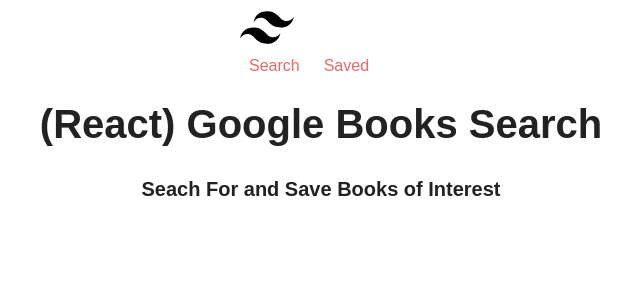
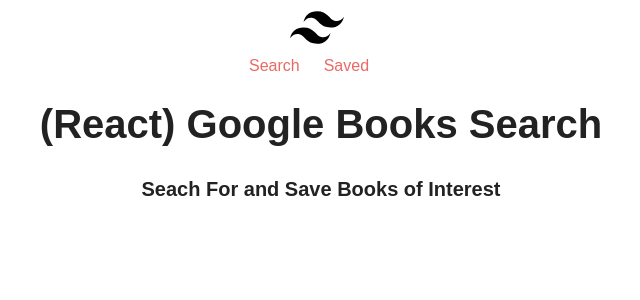
Before and after one commit to kevans0625/Google-Book, a React (Create React App) app in the folder client/: page / in a window 1280 px wide. Shown: the top 300 px of the page, without its empty margins (319-959 px from the left). Built offline with nearby package versions, Linux system fonts and the light colour scheme; a web font is replaced by a local one.

Commit message:
updated header

```diff
--- a/client/src/components/Header.js
+++ b/client/src/components/Header.js
@@ -7,7 +7,7 @@
       <nav className="flex items-center justify-between flex-wrap bg-teal-500 p-6">
       <div className="flex items-center flex-shrink-0 text-white mr-6">
         <svg className="fill-current h-8 w-8 mr-2" width="54" height="54" viewBox="0 0 54 54" xmlns="http://www.w3.org/2000/svg"><path d="M13.5 22.1c1.8-7.2 6.3-10.8 13.5-10.8 10.8 0 12.15 8.1 17.55 9.45 3.6.9 6.75-.45 9.45-4.05-1.8 7.2-6.3 10.8-13.5 10.8-10.8 0-12.15-8.1-17.55-9.45-3.6-.9-6.75.45-9.45 4.05zM0 38.3c1.8-7.2 6.3-10.8 13.5-10.8 10.8 0 12.15 8.1 17.55 9.45 3.6.9 6.75-.45 9.45-4.05-1.8 7.2-6.3 10.8-13.5 10.8-10.8 0-12.15-8.1-17.55-9.45-3.6-.9-6.75.45-9.45 4.05z"/></svg>
-        <span className="font-semibold text-xl tracking-tight">Google Books</span>
+        <span className="font-semibold text-xl tracking-tight"></span>
       </div>
       <div className="w-full rounded block flex-grow lg:flex lg:items-center lg:w-auto">
         <div className="text-sm lg:flex-grow">
```
